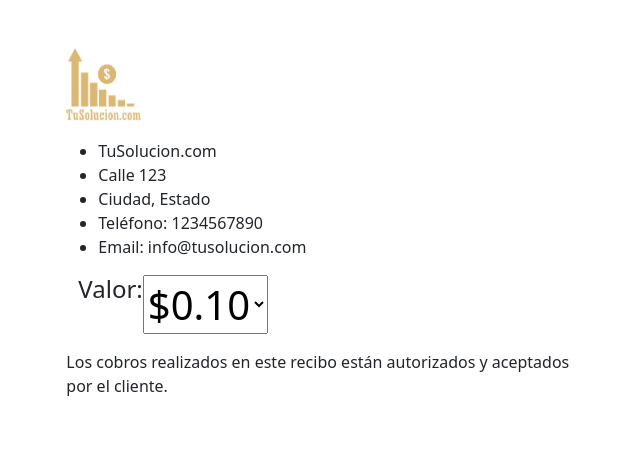
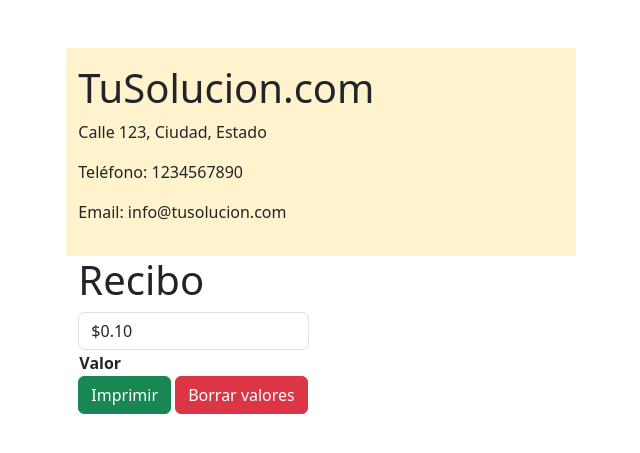
Before and after one commit to MiguelAngelEc/reciboSolucion, a Django app: page /recibo/ in a window 1280 px wide. Shown: the part 101-554 px from the top of the page, without its empty margins (319-959 px from the left). Run offline with Django 4.2, Linux system fonts and the light colour scheme; lists and menus that the app fills with data are empty; some libraries are stand-ins or nearby versions.

Commit message:
Agregando Impresion

```diff
--- a/aplicaciones/recibo/templates/recibo.html
+++ b/aplicaciones/recibo/templates/recibo.html
@@ -7,39 +7,44 @@
 
 {% load static %}
 <div class="container-sm col-5 py-5">
-    <div class="row">
-        <div class="col-12">
-            <!-- Logo -->
-            <a class="navbar-brand" href="#"><img src="{% static 'img/Logo.png' %}"  width="75" height="75" alt="Descripción de la imagen">
-            </a>
-        </div>
+    <div class="bg-warning-subtle text-dark py-3">
+        <div class="container">
+            <div class="row">
+              <div class="col-12">
+                <h1>TuSolucion.com</h1>
+                <p>Calle 123, Ciudad, Estado</p>
+                <p>Teléfono: 1234567890</p>
+                <p>Email: info@tusolucion.com</p>
+              </div>
+            </div>
+          </div>
     </div>
-    <div class="row mt-3">
-        <div class="col-12">
-            <!-- Dirección -->
-            <ul>
-                <li>TuSolucion.com</li>
-                <li>Calle 123</li>
-                <li>Ciudad, Estado</li>
-                <li>Teléfono: 1234567890</li>
-                <li>Email: info@tusolucion.com</li>
-            </ul>
-        </div>
-    </div>
-    <div class="container display-6 d-flex">
-        <h4>Valor:</h4>
-        <select>
-            <option value="ValorUno">$0.10</option>
-            <option value="ValorDos">$0.15</option>
-            <option value="ValorTres">$0.20</option>
-        </select>
-    </div>
-    <div class="row mt-3">
-        <div class="col-12">
-            <!-- Mensaje -->
-            <p>Los cobros realizados en este recibo están autorizados y aceptados por el cliente.</p>
-        </div>
-    </div>
+    <div class="container">
+        <h1>Recibo</h1>
+        <div class="row">
+          <div class="col-md-6">
+            <select id="selectValor" class="form-control">
+                <option value="1">$0.10</option>
+                <option value="2">$0.15</option>
+                <option value="3">$0.20</option>
+            </select>
+            <table>
+            <thead>
+                <tr>
+                <th>Valor</th>
+                </tr>
+            </thead>
+            <tbody id="tablaValores">
+            </tbody>
+            </table>
+            <button id="print_view" class="btn btn-success" onclick="window.print()">Imprimir</button>
+            <button id="borrarValores" class="btn btn-danger">Borrar valores</button>
+
+      </div>
+      <!-- Importa los archivos JS de Bootstrap y jQuery -->
+      <script src="https://code.jquery.com/jquery-3.3.1.slim.min.js"></script>
+      <script src="https://cdnjs.cloudflare.com/ajax/libs/popper.js/1.14.7/umd/popper.min.js"></script>
+      <script src="https://stackpath.bootstrapcdn.com/bootstrap/4.3.1/js/bootstrap.min.js"></script>
 </div>
 
 {% endblock %}
--- a/aplicaciones/recibo/urls.py
+++ b/aplicaciones/recibo/urls.py
@@ -10,4 +10,5 @@ urlpatterns = [
     path('registro/', views.registro),
     path('buscar-cliente/', views.buscar_cliente, name='buscar_cliente'),
     path('recibo/', views.buscar_cliente, name='recibo'),
+    # path('print/', views.print_view, name='print')
 ]
--- a/aplicaciones/recibo/views.py
+++ b/aplicaciones/recibo/views.py
@@ -80,3 +80,8 @@ def buscar_cliente(request):
             return render(request, 'recibo.html', {'mensaje': mensaje})
     else:
         return render(request, 'recibo.html')
+#codigo para imprimir
+# def print_view(request):
+#     select_valor = request.GET.get('selectValor', '')
+#     context = {'select_valor': select_valor}
+#     return render(request, 'print.html', context)
```
Also changed, not shown: aplicaciones/recibo/templates/print.html (added, +22 -0 lines).
